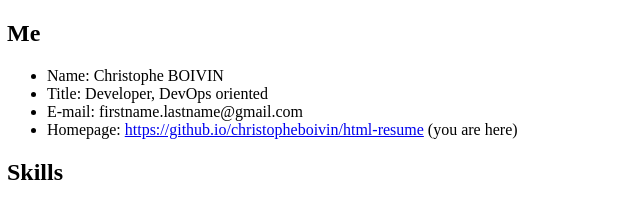
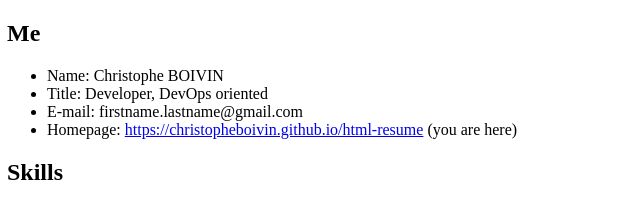
Before and after one commit to christopheboivin/html-resume, a plain HTML site: page index.html in a window 1280 px wide. Shown: the top 203 px of the page, 1-641 px from the left. Drawn offline with Linux system fonts and the light colour scheme.

Commit message:
chore: link

```diff
--- a/index.html
+++ b/index.html
@@ -10,7 +10,7 @@
     <li>Name: Christophe BOIVIN</li>
     <li>Title: Developer, DevOps oriented</li>
     <li>E-mail: firstname.lastname@gmail.com</li>
-    <li>Homepage: <a href="https://github.io/christopheboivin/html-resume">https://github.io/christopheboivin/html-resume</a> (you are here)</li>
+    <li>Homepage: <a href="https://github.io/christopheboivin/html-resume">https://christopheboivin.github.io/html-resume</a> (you are here)</li>
   </ul>
 </section>
 
```
